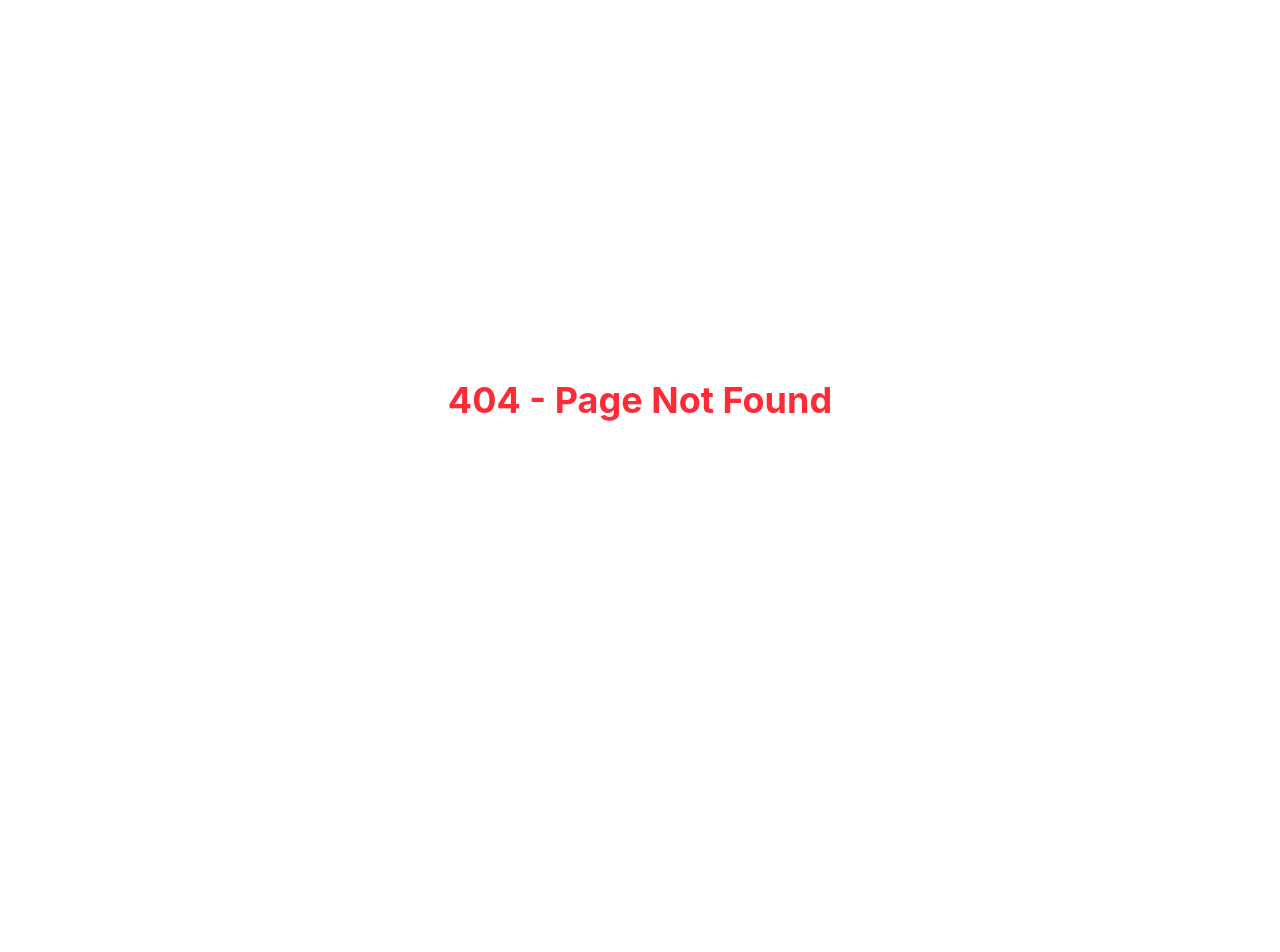
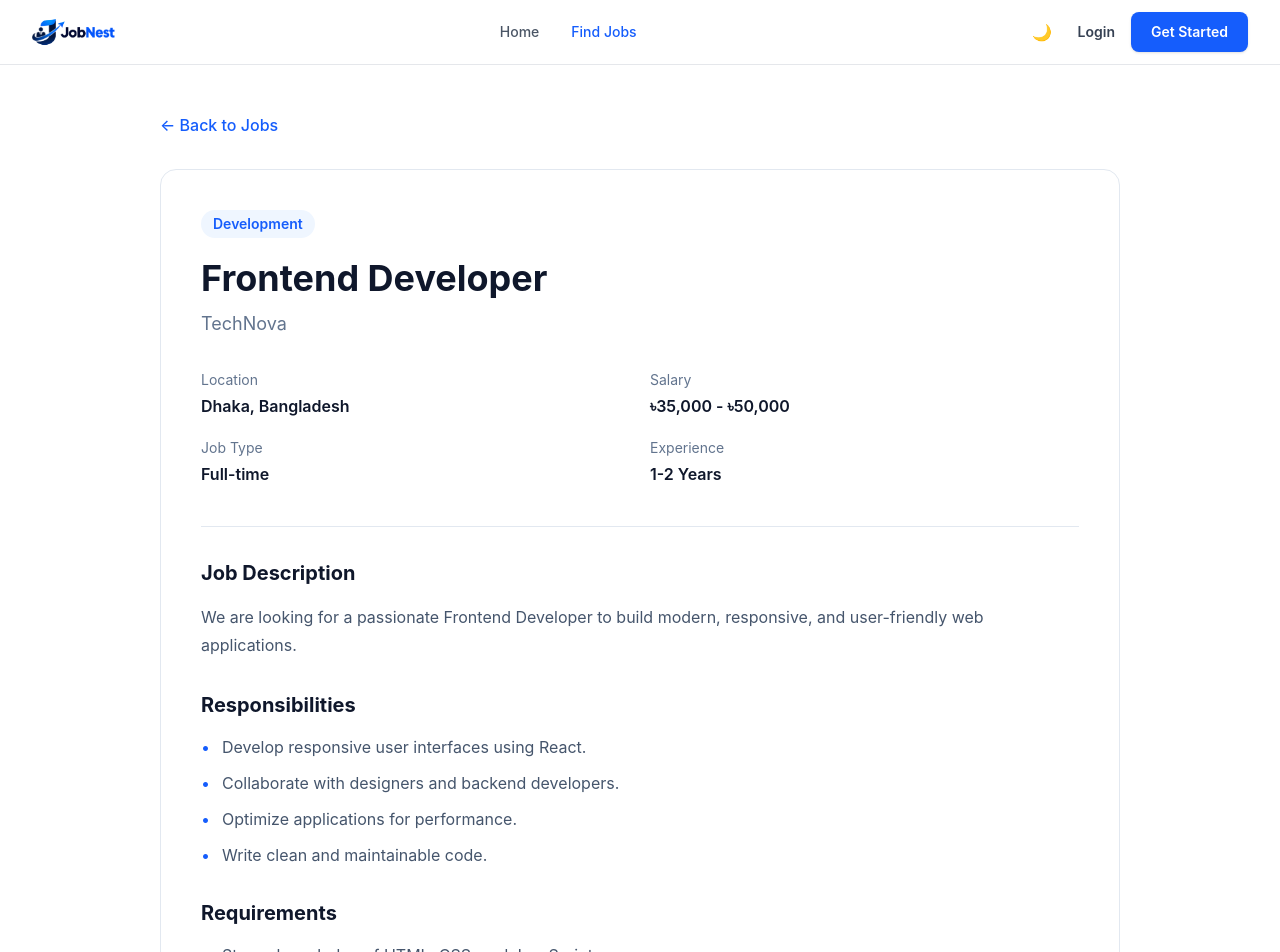
Before and after one commit to aljamiio/jobnest-job-portal, a React (Vite) app in the folder client/: page /jobs/1 in a window 1280 px wide. Before the commit this address had no page. Shown: the top 952 px of the page. Before the commit the page ends 800 px from the top, so only its background shows below. Built offline with nearby package versions, Linux system fonts and the light colour scheme.

Commit message:
feat: add dynamic job details page and routing

```diff
--- a/client/src/App.jsx
+++ b/client/src/App.jsx
@@ -3,6 +3,7 @@ import { Routes, Route } from 'react-router-dom'
 
 import Home from './pages/Home'
 import Jobs from './pages/jobs/Jobs'
+import JobDetails from './pages/jobs/JobDetails'
 import Login from './pages/auth/Login'
 import Register from './pages/auth/Register'
 import NotFound from './pages/NotFound'
@@ -15,6 +16,7 @@ function App() {
       <Route element={<MainLayout />}>
         <Route path="/" element={<Home />} />
         <Route path="/jobs" element={<Jobs />} />
+        <Route path="/jobs/:id" element={<JobDetails />} />
       </Route>
 
       <Route path="/login" element={<Login />} />
--- /dev/null
+++ b/client/src/data/jobs.js
@@ -0,0 +1,101 @@
+
+const jobs = [
+  {
+    id: 1,
+    title: 'Frontend Developer',
+    company: 'TechNova',
+    location: 'Dhaka, Bangladesh',
+    type: 'Full-time',
+    category: 'Development',
+    salary: '৳35,000 - ৳50,000',
+    experience: '1-2 Years',
+    description:
+      'We are looking for a passionate Frontend Developer to build modern, responsive, and user-friendly web applications.',
+    responsibilities: [
+      'Develop responsive user interfaces using React.',
+      'Collaborate with designers and backend developers.',
+      'Optimize applications for performance.',
+      'Write clean and maintainable code.',
+    ],
+    requirements: [
+      'Strong knowledge of HTML, CSS, and JavaScript.',
+      'Experience with React.js.',
+      'Understanding of responsive web design.',
+      'Knowledge of Git and GitHub.',
+    ],
+  },
+  {
+    id: 2,
+    title: 'UI/UX Designer',
+    company: 'PixelCraft',
+    location: 'Dhaka, Bangladesh',
+    type: 'Full-time',
+    category: 'Design',
+    salary: '৳30,000 - ৳45,000',
+    experience: '1-2 Years',
+    description:
+      'We are looking for a creative UI/UX Designer who can design intuitive and engaging digital experiences.',
+    responsibilities: [
+      'Create wireframes and interactive prototypes.',
+      'Design user-friendly interfaces.',
+      'Conduct user research and usability testing.',
+      'Work closely with development teams.',
+    ],
+    requirements: [
+      'Experience with Figma.',
+      'Understanding of UI/UX principles.',
+      'Strong visual design skills.',
+      'Knowledge of responsive design.',
+    ],
+  },
+  {
+    id: 3,
+    title: 'Backend Developer',
+    company: 'CloudTech',
+    location: 'Remote',
+    type: 'Full-time',
+    category: 'Development',
+    salary: '৳40,000 - ৳60,000',
+    experience: '2-3 Years',
+    description:
+      'CloudTech is looking for a Backend Developer to build scalable server-side applications and reliable APIs.',
+    responsibilities: [
+      'Develop and maintain backend services.',
+      'Build and manage REST APIs.',
+      'Optimize database performance.',
+      'Ensure application security and reliability.',
+    ],
+    requirements: [
+      'Strong knowledge of Node.js.',
+      'Experience with Express.js.',
+      'Understanding of databases.',
+      'Knowledge of REST API development.',
+    ],
+  },
+  {
+    id: 4,
+    title: 'Digital Marketing Intern',
+    company: 'GrowthLab',
+    location: 'Dhaka, Bangladesh',
+    type: 'Internship',
+    category: 'Marketing',
+    salary: '৳10,000 - ৳15,000',
+    experience: 'Fresher',
+    description:
+      'Join GrowthLab as a Digital Marketing Intern and gain practical experience in digital marketing campaigns.',
+    responsibilities: [
+      'Assist with social media campaigns.',
+      'Research marketing trends.',
+      'Create engaging marketing content.',
+      'Analyze campaign performance.',
+    ],
+    requirements: [
+      'Interest in digital marketing.',
+      'Basic knowledge of social media platforms.',
+      'Good communication skills.',
+      'Willingness to learn.',
+    ],
+  },
+]
+
+export default jobs
--- a/client/src/pages/Home.jsx
+++ b/client/src/pages/Home.jsx
@@ -1,58 +1,12 @@
+import jobs from '../data/jobs'
 import { Link } from 'react-router-dom'
 import CTASection from '../components/home/CTASection'
+
 
 function Home() {
   const handleSearch = (e) => {
     e.preventDefault()
   }
-
-
-  const featuredJobs = [
-    {
-      id: 1,
-      title: 'Frontend Developer',
-      company: 'TechNova',
-      initial: 'T',
-      location: 'Dhaka, Bangladesh',
-      salary: '৳40k - ৳60k',
-      type: 'Full Time',
-      mode: 'Hybrid',
-      color: 'bg-blue-100 text-blue-600 dark:bg-blue-500/20 dark:text-blue-400',
-    },
-    {
-      id: 2,
-      title: 'UI/UX Designer',
-      company: 'PixelCraft',
-      initial: 'P',
-      location: 'Remote',
-      salary: '৳30k - ৳50k',
-      type: 'Full Time',
-      mode: 'Remote',
-      color: 'bg-purple-100 text-purple-600 dark:bg-purple-500/20 dark:text-purple-400',
-    },
-    {
-      id: 3,
-      title: 'Backend Developer',
-      company: 'CloudTech',
-      initial: 'C',
-      location: 'Dhaka, Bangladesh',
-      salary: '৳50k - ৳75k',
-      type: 'Full Time',
-      mode: 'On-site',
-      color: 'bg-emerald-100 text-emerald-600 dark:bg-emerald-500/20 dark:text-emerald-400',
-    },
-    {
-      id: 4,
-      title: 'Digital Marketing Intern',
-      company: 'GrowthLab',
-      initial: 'G',
-      location: 'Chattogram, Bangladesh',
-      salary: '৳12k - ৳18k',
-      type: 'Internship',
-      mode: 'Hybrid',
-      color: 'bg-orange-100 text-orange-600 dark:bg-orange-500/20 dark:text-orange-400',
-    },
-  ]
 
 
 
@@ -360,7 +314,7 @@ function Home() {
           {/* Job Cards */}
           <div className="grid grid-cols-1 sm:grid-cols-2 lg:grid-cols-4 gap-6">
 
-            {featuredJobs.map((job) => (
+            {jobs.slice(0, 4).map((job) => (
               <div
                 key={job.id}
                 className="bg-white dark:bg-slate-900 border border-slate-200 dark:border-slate-800 rounded-2xl p-6 hover:-translate-y-1 hover:shadow-xl hover:shadow-slate-200/50 dark:hover:shadow-black/20 transition-all duration-300"
@@ -740,7 +694,7 @@ function Home() {
         </div>
       </section>
 
-            {/* Homepage CTA Section */}
+      {/* Homepage CTA Section */}
       <CTASection />
 
 
--- /dev/null
+++ b/client/src/pages/jobs/JobDetails.jsx
@@ -0,0 +1,140 @@
+
+import { Link, useParams } from 'react-router-dom'
+import jobs from '../../data/jobs'
+
+function JobDetails() {
+    const { id } = useParams()
+
+    const job = jobs.find((job) => job.id === Number(id))
+
+    if (!job) {
+        return (
+            <div className="min-h-screen flex flex-col items-center justify-center bg-white dark:bg-slate-950 text-slate-900 dark:text-white px-4">
+                <h1 className="text-3xl font-bold">Job Not Found</h1>
+
+                <p className="mt-3 text-slate-600 dark:text-slate-400">
+                    Sorry, the job you are looking for does not exist.
+                </p>
+
+                <Link
+                    to="/jobs"
+                    className="mt-6 px-6 py-3 bg-blue-600 hover:bg-blue-700 text-white rounded-xl font-semibold transition-colors"
+                >
+                    Browse All Jobs
+                </Link>
+            </div>
+        )
+    }
+
+    return (
+        <div className="min-h-screen bg-white dark:bg-slate-950 text-slate-900 dark:text-white transition-colors duration-300">
+
+            <div className="max-w-5xl mx-auto px-4 sm:px-6 lg:px-8 py-12">
+
+                <Link
+                    to="/jobs"
+                    className="text-blue-600 dark:text-blue-400 font-medium hover:underline"
+                >
+                    ← Back to Jobs
+                </Link>
+
+                <div className="mt-8 bg-white dark:bg-slate-900 border border-slate-200 dark:border-slate-800 rounded-2xl p-6 sm:p-10">
+
+                    <span className="inline-block px-3 py-1 rounded-full bg-blue-50 dark:bg-blue-500/10 text-blue-600 dark:text-blue-400 text-sm font-semibold">
+                        {job.category}
+                    </span>
+
+                    <h1 className="text-3xl sm:text-4xl font-bold mt-5">
+                        {job.title}
+                    </h1>
+
+                    <p className="text-lg text-slate-500 dark:text-slate-400 mt-3">
+                        {job.company}
+                    </p>
+
+                    <div className="grid grid-cols-1 sm:grid-cols-2 gap-5 mt-8">
+
+                        <div>
+                            <p className="text-sm text-slate-500 dark:text-slate-400">
+                                Location
+                            </p>
+                            <p className="font-semibold mt-1">{job.location}</p>
+                        </div>
+
+                        <div>
+                            <p className="text-sm text-slate-500 dark:text-slate-400">
+                                Salary
+                            </p>
+                            <p className="font-semibold mt-1">{job.salary}</p>
+                        </div>
+
+                        <div>
+                            <p className="text-sm text-slate-500 dark:text-slate-400">
+                                Job Type
+                            </p>
+                            <p className="font-semibold mt-1">{job.type}</p>
+                        </div>
+
+                        <div>
+                            <p className="text-sm text-slate-500 dark:text-slate-400">
+                                Experience
+                            </p>
+                            <p className="font-semibold mt-1">{job.experience}</p>
+                        </div>
+
+                    </div>
+
+                    <div className="border-t border-slate-200 dark:border-slate-800 mt-10 pt-8">
+
+                        <h2 className="text-xl font-bold mb-4">
+                            Job Description
+                        </h2>
+
+                        <p className="text-slate-600 dark:text-slate-400 leading-7">
+                            {job.description}
+                        </p>
+
+                    </div>
+
+                    <div className="mt-8">
+
+                        <h2 className="text-xl font-bold mb-4">
+                            Responsibilities
+                        </h2>
+
+                        <ul className="space-y-3 text-slate-600 dark:text-slate-400">
+                            {job.responsibilities.map((item, index) => (
+                                <li key={index} className="flex gap-3">
+                                    <span className="text-blue-600">•</span>
+                                    {item}
+                                </li>
+                            ))}
+                        </ul>
+
+                    </div>
+
+                    <div className="mt-8">
+
+                        <h2 className="text-xl font-bold mb-4">
+                            Requirements
+                        </h2>
+
+                        <ul className="space-y-3 text-slate-600 dark:text-slate-400">
+                            {job.requirements.map((item, index) => (
+                                <li key={index} className="flex gap-3">
+                                    <span className="text-blue-600">•</span>
+                                    {item}
+                                </li>
+                            ))}
+                        </ul>
+
+                    </div>
+
+                </div>
+
+            </div>
+        </div>
+    )
+}
+
+export default JobDetails
```
